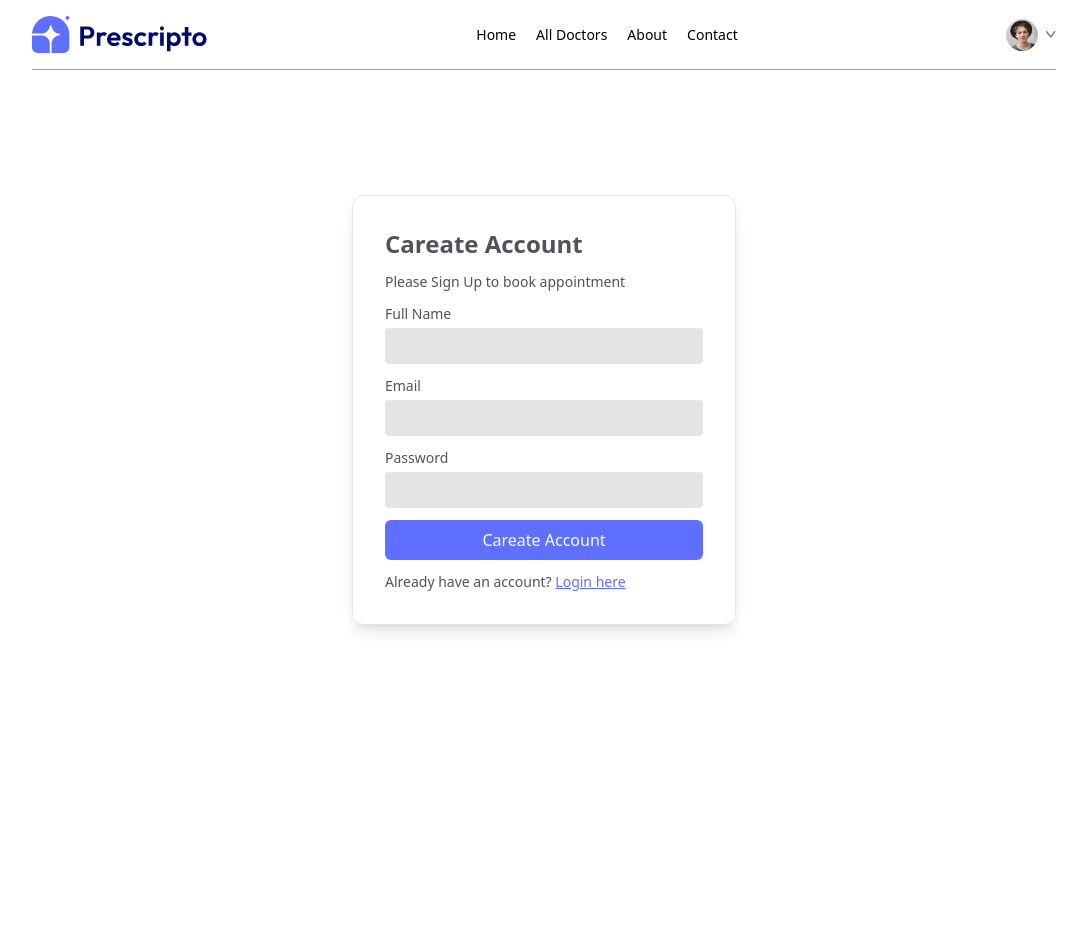
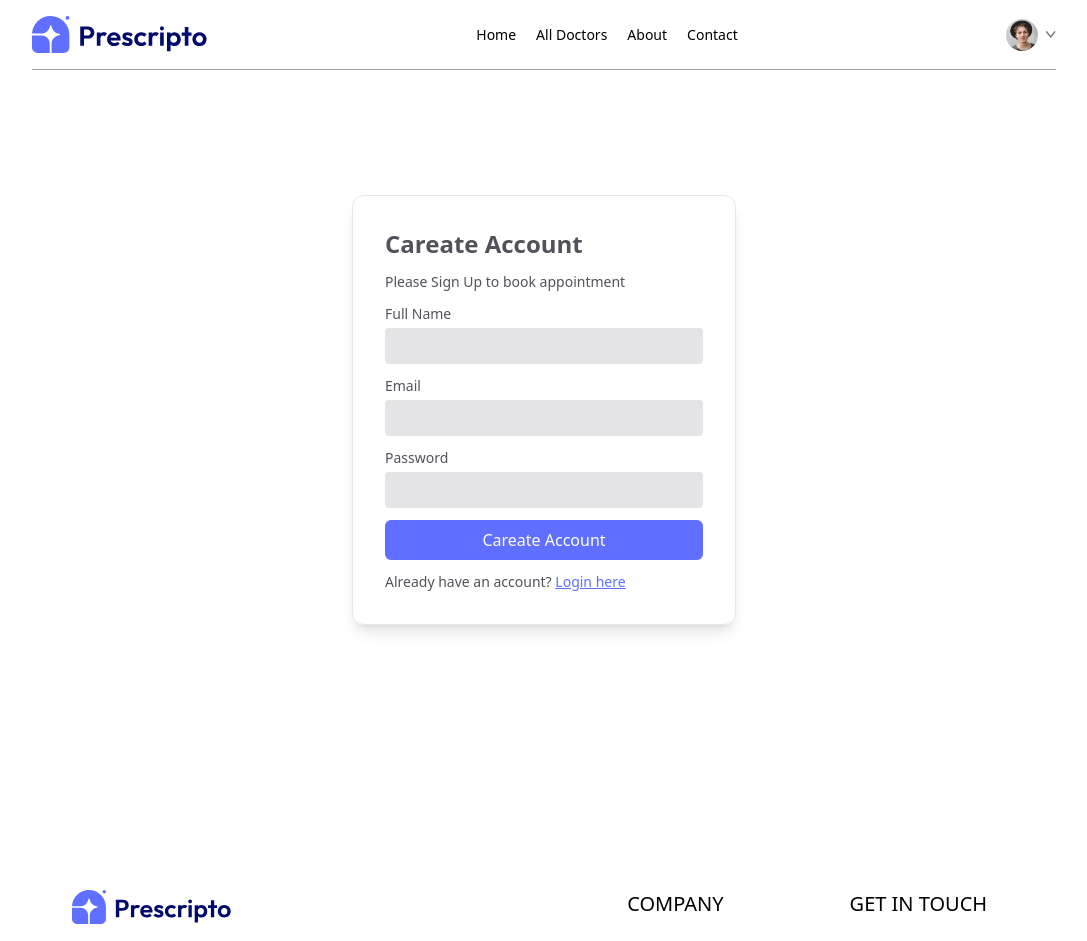
Before and after one commit to EshanUGR/Doctor-Booking-Website, a React (Vite) app in the folder frontend/: page /login in a window 1280 px wide. Shown: the top 941 px of the page, without its empty margins (96-1183 px from the left). Before the commit the page ends 800 px from the top, so only its background shows below. Built offline with nearby package versions, Linux system fonts and the light colour scheme.

Commit message:
compled fronted

```diff
--- a/frontend/index.html
+++ b/frontend/index.html
@@ -1,5 +1,5 @@
 <!doctype html>
-<html lang="en">
+<html lang="en" class="scroll-smooth">
   <head>
     <meta charset="UTF-8" />
 
--- a/frontend/src/App.jsx
+++ b/frontend/src/App.jsx
@@ -9,6 +9,7 @@ import MyProfile from './pages/MyProfile'
 import MyAppointment from './pages/MyAppointment'
 import Appointment from './pages/Appointment'
 import Navbar from './components/Navbar'
+import Footer from './components/Footer'
 
 const App = () => {
   return (
@@ -17,7 +18,7 @@ const App = () => {
    <Routes>
 <Route path="/" element={<Home/>}/>
 <Route path="/doctor" element={<Doctor/>}/>
-<Route path="/doctor:/speciality" element={<Doctor/>}/>
+<Route path="/doctor/:speciality" element={<Doctor/>}/>
 <Route path="/login" element={<Login/>}/>
 <Route path="/about" element={<About/>}/>
 <Route path="/contact" element={<Contact/>}/>
@@ -29,6 +30,7 @@ const App = () => {
 
 
    </Routes>
+   <Footer/>
     </div>
   )
 }
--- a/frontend/src/index.css
+++ b/frontend/src/index.css
@@ -6,3 +6,16 @@
 
   @apply block
 }
+
+
+::-webkit-scrollbar{
+  @apply hidden
+}
+
+@media (max-width:740px)
+{
+
+  .active p{
+   @apply text-white bg-primary
+  }
+}
--- a/frontend/src/main.jsx
+++ b/frontend/src/main.jsx
@@ -3,9 +3,11 @@ import { createRoot } from 'react-dom/client'
 import './index.css'
 import App from './App.jsx'
 import {BrowserRouter} from 'react-router-dom'
-
-createRoot(document.getElementById('root')).render(
+import AppContextProvider from './context/AppContext.jsx'
+createRoot(document.getElementById("root")).render(
   <BrowserRouter>
-    <App />
-  </BrowserRouter>,
-)
+    <AppContextProvider>
+      <App />
+    </AppContextProvider>
+  </BrowserRouter>
+);
--- a/frontend/tailwind.config.js
+++ b/frontend/tailwind.config.js
@@ -5,6 +5,9 @@ export default {
     extend: {
       colors:{
         'primary':"#5f6FFF"
+      },
+      gridTemplateColumns:{
+        'auto':'repeat(auto-fill,minmax(200px,1fr))'
       }
     },
   },
```
